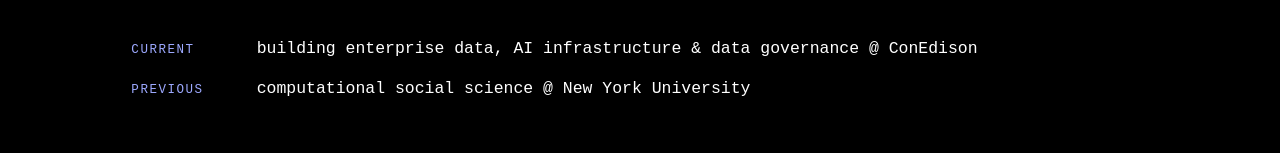
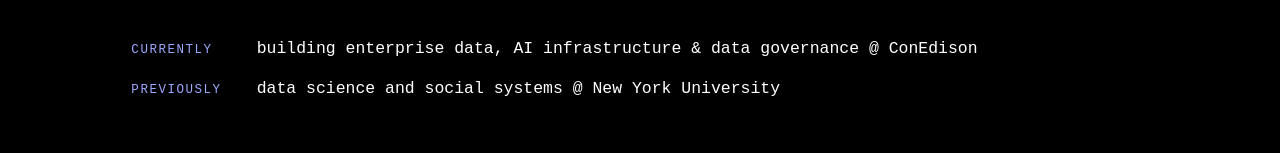
Before and after one commit to yanbmia/yanbmia.github.io, a plain HTML site: page index.html in a window 1280 px wide. Shown: the part 313-466 px from the top of the page. Drawn offline with Linux system fonts and the light colour scheme; a web font is replaced by a local one.

Commit message:
grammar fix

```diff
--- a/index.html
+++ b/index.html
@@ -31,11 +31,11 @@
             </h1>
 
             <dl class="meta-grid">
-                <dt>current</dt>
+                <dt>currently</dt>
                 <dd>building enterprise data, AI infrastructure &amp; data governance @ ConEdison</dd>
 
-                <dt>previous</dt>
-                <dd>computational social science @ New York University</dd>
+                <dt>previously</dt>
+                <dd>data science and social systems @ New York University</dd>
 
             </dl>
         </section>
```
